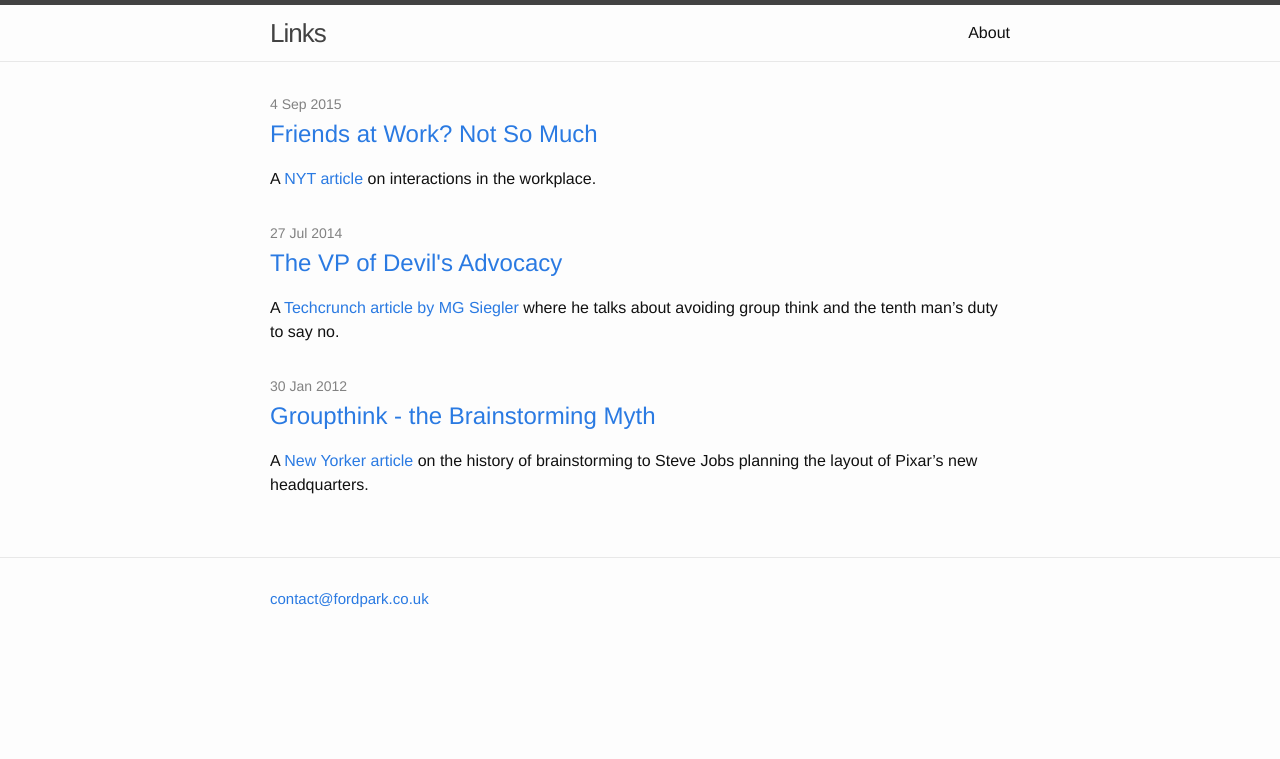
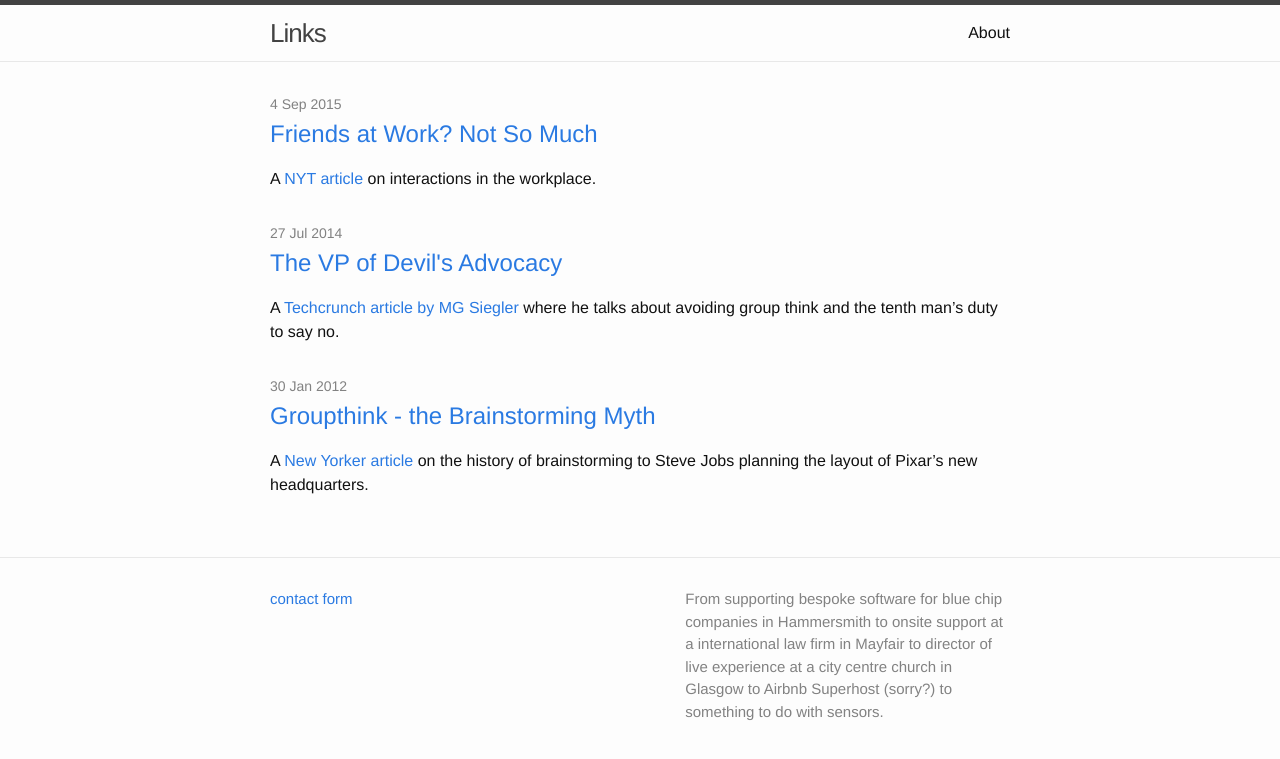
Before and after one commit to FordPark/fordpark.github.io, a Jekyll site: the page built from index.html, in a window 1280 px wide. Shown: the top 759 px of the page. Built offline with Jekyll 4.4.1, drawn with Linux system fonts in a browser that asks for light colours.

Commit message:
Amend footer.

```diff
--- a/_config.yml
+++ b/_config.yml
@@ -7,9 +7,11 @@
 
 # Site settings
 title: Links
-email: contact@fordpark.co.uk
+contact_form: https://fordpark.wufoo.com/forms/contact-me/
 description: > # this means to ignore newlines until "baseurl:"
-
+  From supporting bespoke software for blue chip companies in Hammersmith to onsite support at a international law firm
+  in Mayfair to director of live experience at a city centre church in Glasgow to Airbnb Superhost (sorry?) to something
+  to do with sensors.
 baseurl: "" # the subpath of your site, e.g. /blog
 url: "http://yourdomain.com" # the base hostname & protocol for your site
 twitter_username:
--- a/_includes/footer.html
+++ b/_includes/footer.html
@@ -5,7 +5,7 @@
     <div class="footer-col-wrapper">
       <div class="footer-col footer-col-1">
         <ul class="contact-list">
-          <li><a href="mailto:{{ site.email }}">{{ site.email }}</a></li>
+          <li><a href="{{ site.contact_form }}">contact form</a></li>
         </ul>
       </div>
 
```
